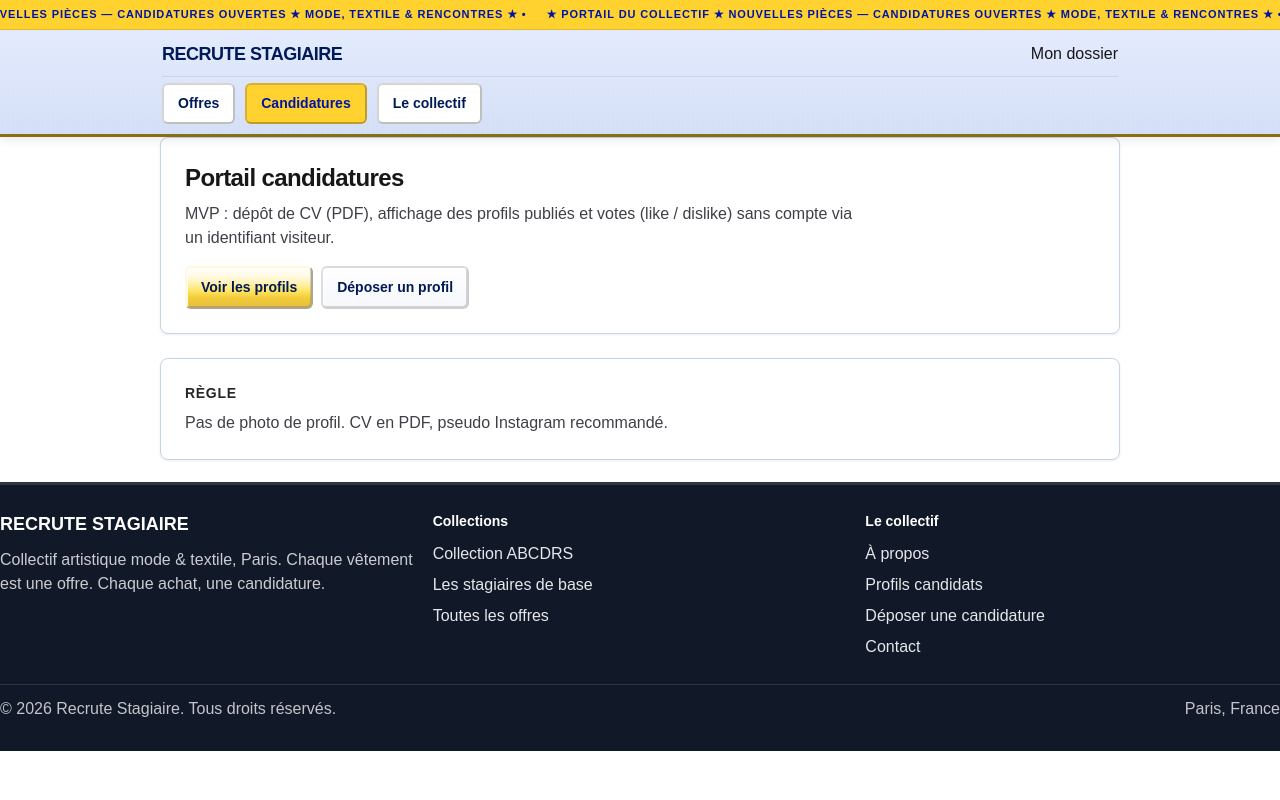
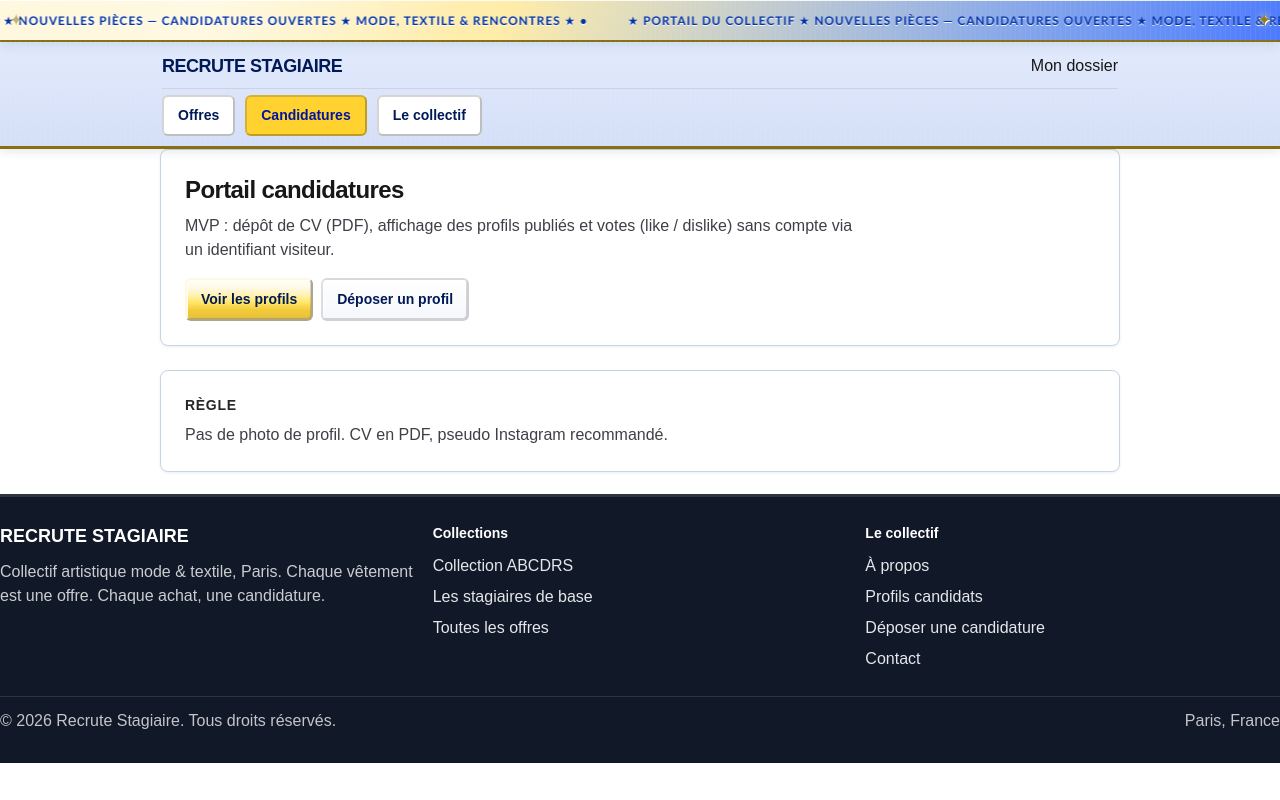
Before and after one commit to Rafaltor/portail-recrutestagiaire, a Next.js app: page / in a window 1280 px wide. Built offline with nearby package versions, Linux system fonts and the light colour scheme.

Commit message:
Fix design

```diff
--- a/app/layout.tsx
+++ b/app/layout.tsx
@@ -1,5 +1,6 @@
 import type { Metadata } from "next";
 import Link from "next/link";
+import type { CSSProperties } from "react";
 import { Geist, Geist_Mono } from "next/font/google";
 import "./globals.css";
 import "./rs-shopify-header.css";
@@ -25,11 +26,33 @@ export default function RootLayout({
 }: Readonly<{
   children: React.ReactNode;
 }>) {
+  const kitschPopStyle = {
+    ["--rs-kitsch-pop-a"]: "#ffd230",
+    ["--rs-kitsch-pop-b"]: "#4d79ff",
+    ["--rs-kitsch-pop-fg"]: "#0015a3",
+  } as Record<string, string>;
+
   return (
     <html lang="fr" className={`${geistSans.variable} ${geistMono.variable}`}>
       <body className="min-h-dvh bg-[#e8e8e8] text-[#212529]">
         <header className="header-wrap rs-header">
-          <div className="rs-header-kitsch-pop rs-header-kitsch-pop--brand" aria-hidden="true">
+          <div
+            className="rs-header-kitsch-pop rs-header-kitsch-pop--brand"
+            aria-hidden="true"
+            style={kitschPopStyle as unknown as CSSProperties}
+          >
+            <span
+              className="rs-header-kitsch-pop__deco rs-header-kitsch-pop__deco--a"
+              aria-hidden="true"
+            >
+              ✦
+            </span>
+            <span
+              className="rs-header-kitsch-pop__deco rs-header-kitsch-pop__deco--b"
+              aria-hidden="true"
+            >
+              ✦
+            </span>
             <div className="rs-header-kitsch-pop__track">
               <span className="rs-header-kitsch-pop__chunk">
                 ★ Portail du collectif ★ Nouvelles pièces — candidatures ouvertes ★ Mode, textile & rencontres ★ •
--- a/app/rs-shopify-header.css
+++ b/app/rs-shopify-header.css
@@ -164,33 +164,158 @@
   background: #f3f4f6;
 }
 
-/* Kitsch banner (simple version) */
+/* Header — bandeau kitsch animé (rose charte + bleu logo, cohérent avec le site) */
 .rs-header-kitsch-pop {
   position: relative;
+  overflow: hidden;
+  width: 100%;
+  border-bottom: 2px solid var(--rs-gold-shadow);
+  box-shadow:
+    inset 0 1px 0 rgba(255, 255, 255, 0.85),
+    0 3px 12px rgba(15, 74, 110, 0.12);
+}
+
+.rs-header-kitsch-pop--brand {
+  padding: 8px 0;
+  background: linear-gradient(
+    118deg,
+    var(--rs-gold-soft) 0%,
+    #ffffff 20%,
+    var(--rs-kitsch-pop-b, var(--rs-logo-blue-pale)) 42%,
+    #ffffff 62%,
+    color-mix(in srgb, var(--rs-kitsch-pop-a, var(--rs-gold-light)) 42%, white) 82%,
+    var(--rs-kitsch-pop-b, var(--rs-logo-blue-pale)) 100%
+  );
+  background-size: 340% 100%;
+  animation: rs-kitsch-brand-bg 11s ease-in-out infinite;
+}
+
+@supports not (color: color-mix(in srgb, red, blue)) {
+  .rs-header-kitsch-pop--brand {
+    background: linear-gradient(
+      118deg,
+      var(--rs-gold-soft) 0%,
+      #ffffff 28%,
+      var(--rs-kitsch-pop-b, var(--rs-logo-blue-pale)) 52%,
+      #ffffff 72%,
+      var(--rs-kitsch-pop-a, var(--rs-gold-light)) 100%
+    );
+    background-size: 340% 100%;
+  }
+}
+
+@keyframes rs-kitsch-brand-bg {
+  0%,
+  100% {
+    background-position: 0% 50%;
+  }
+  50% {
+    background-position: 100% 50%;
+  }
+}
+
+.rs-header-kitsch-pop--brand::before {
+  content: "";
+  position: absolute;
+  inset: -45% -50%;
+  background: linear-gradient(
+    108deg,
+    transparent 40%,
+    rgba(255, 255, 255, 0.5) 50%,
+    transparent 60%
+  );
+  animation: rs-kitsch-brand-shine 4.5s ease-in-out infinite;
+  pointer-events: none;
+  z-index: 0;
+}
+
+@keyframes rs-kitsch-brand-shine {
+  0% {
+    transform: translateX(-22%) skewX(-14deg);
+  }
+  100% {
+    transform: translateX(28%) skewX(-14deg);
+  }
+}
+
+.rs-header-kitsch-pop__deco {
+  position: absolute;
+  top: 50%;
+  transform: translateY(-50%);
   z-index: 2;
-  border-bottom: 1px solid rgba(0, 0, 0, 0.12);
-  background: #ffd230;
-  color: #0015a3;
-  overflow: hidden;
+  font-size: 14px;
+  font-weight: 900;
+  line-height: 1;
+  color: var(--rs-gold-shadow);
+  text-shadow:
+    0 0 10px var(--rs-gold-light),
+    1px 1px 0 rgba(255, 255, 255, 0.95);
+  pointer-events: none;
+  animation: rs-kitsch-brand-twinkle 1.4s ease-in-out infinite;
+}
+
+.rs-header-kitsch-pop__deco--a {
+  left: 10px;
+}
+
+.rs-header-kitsch-pop__deco--b {
+  right: 10px;
+  animation-delay: 0.65s;
+}
+
+@keyframes rs-kitsch-brand-twinkle {
+  0%,
+  100% {
+    opacity: 0.45;
+    filter: brightness(0.92);
+  }
+  50% {
+    opacity: 1;
+    filter: brightness(1.12);
+  }
 }
 
 .rs-header-kitsch-pop__track {
-  display: flex;
-  gap: 0;
-  padding: 6px 0;
+  position: relative;
+  z-index: 1;
+  display: inline-flex;
+  flex-wrap: nowrap;
+  width: max-content;
+  padding: 0 40px;
+  box-sizing: border-box;
+  font-family: "Trebuchet MS", "Lucida Grande", Arial, Helvetica, sans-serif;
+  font-weight: 800;
+  font-size: 0.74rem;
+  letter-spacing: 0.07em;
+  text-transform: uppercase;
   white-space: nowrap;
-  animation: rsKitschMarquee 16s linear infinite;
+  will-change: transform;
+  color: var(--rs-logo-blue) !important;
+  text-shadow: 0 1px 0 rgba(255, 255, 255, 0.95);
+  animation: rs-kitsch-pop-marquee 22s linear infinite,
+    rs-kitsch-brand-text-pulse 2.4s ease-in-out infinite;
+}
+
+@keyframes rs-kitsch-brand-text-pulse {
+  0%,
+  100% {
+    letter-spacing: 0.07em;
+  }
+  50% {
+    letter-spacing: 0.09em;
+  }
 }
 
 .rs-header-kitsch-pop__chunk {
-  padding: 0 10px;
-  font-weight: 900;
-  text-transform: uppercase;
-  letter-spacing: 0.08em;
-  font-size: 11px;
+  flex: 0 0 auto;
+  padding-right: 2.5rem;
 }
 
-@keyframes rsKitschMarquee {
-  from { transform: translateX(0); }
-  to { transform: translateX(-50%); }
+@keyframes rs-kitsch-pop-marquee {
+  0% {
+    transform: translateX(0);
+  }
+  100% {
+    transform: translateX(-50%);
+  }
 }
--- a/app/rs-shopify-ui.css
+++ b/app/rs-shopify-ui.css
@@ -1,6 +1,15 @@
 /* UI shared look (portal) — inspired by Shopify theme */
 
 :root {
+  --rs-logo-blue: #0033ab;
+  --rs-logo-blue-pale: #e8eeff;
+  --rs-logo-blue-dark: #001a57;
+  --rs-gold-soft: #fff8e8;
+  --rs-gold-light: #ffe566;
+  --rs-gold-shadow: #8a6f12;
+  --rs-pole-header-top: #e8eeff;
+  --rs-pole-header-bot: #d4dff7;
+
   --rs-logo-blue-deep: #001a57;
   --rs-logo-red: #b3122a;
   --rs-eu-yellow: #ffcc00;
```
